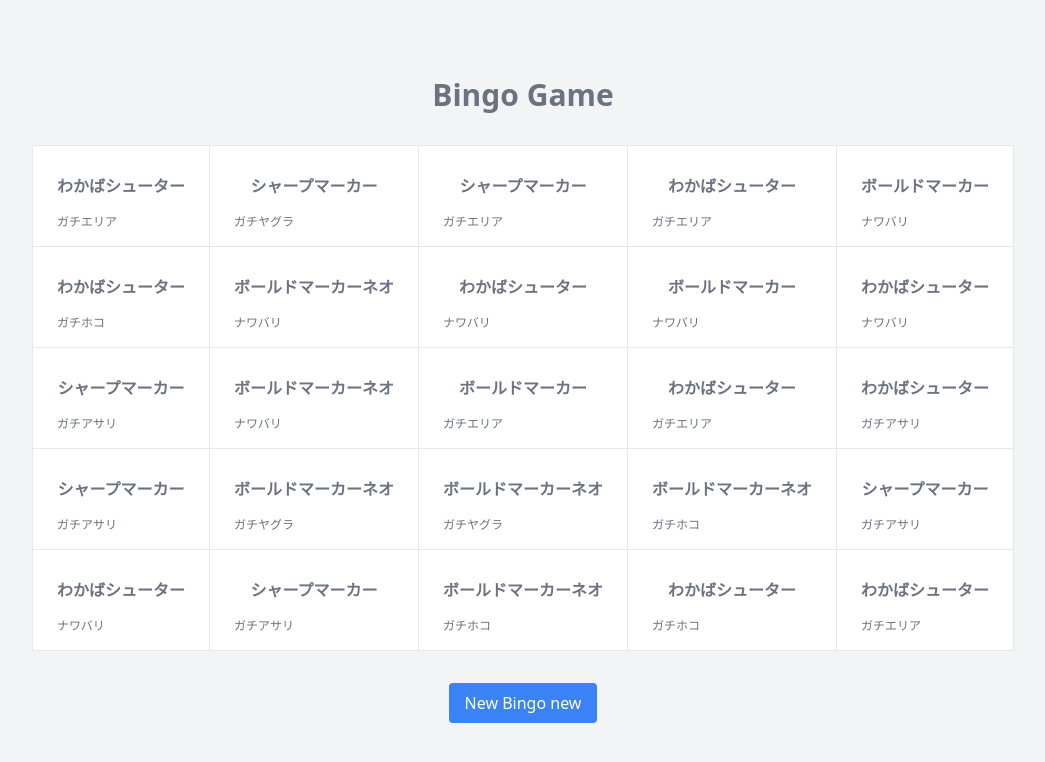
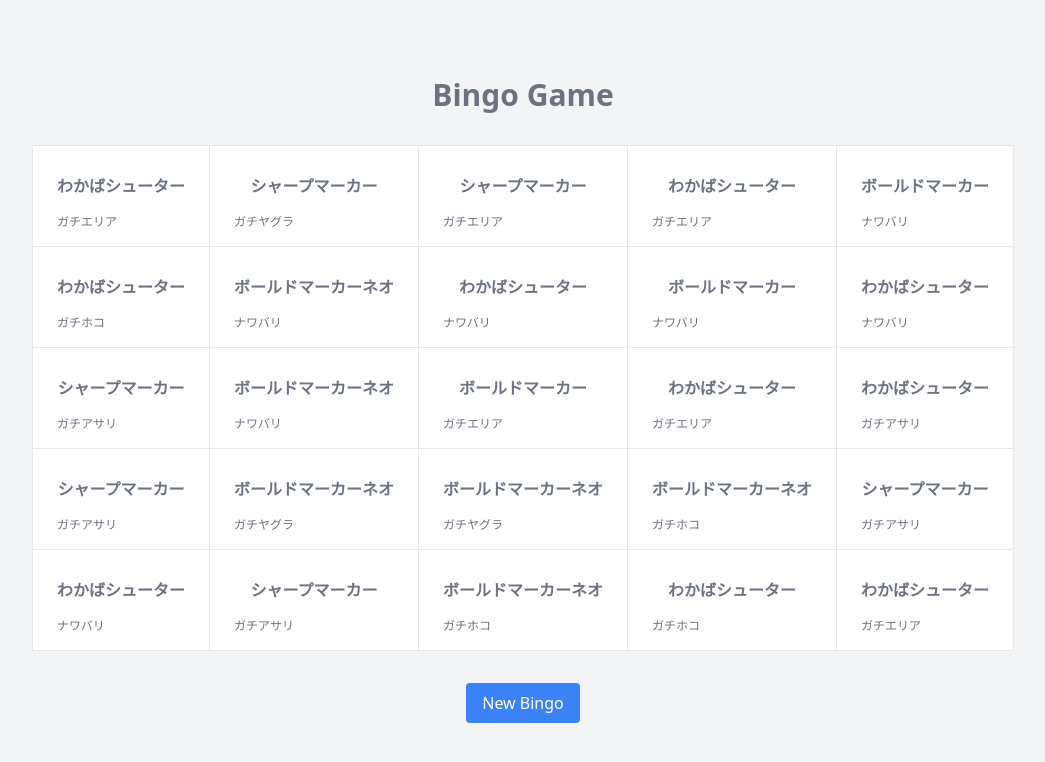
Before and after one commit to ryouhei0705/enjoyspla, a Next.js app: page / in a window 1280 px wide. Shown: the top 762 px of the page, without its empty margins (117-1162 px from the left). Built offline with nearby package versions, Linux system fonts and the light colour scheme.

Commit message:
new bingo new をnew bingoに

```diff
--- a/pages/bingo.tsx
+++ b/pages/bingo.tsx
@@ -119,7 +119,7 @@
                 className="mt-8 py-2 px-4 bg-blue-500 text-white rounded hover:bg-blue-600"
                 onClick={regenerateBoard}
             >
-                New Bingo new
+                New Bingo
             </button>
         </div>
     );
```
